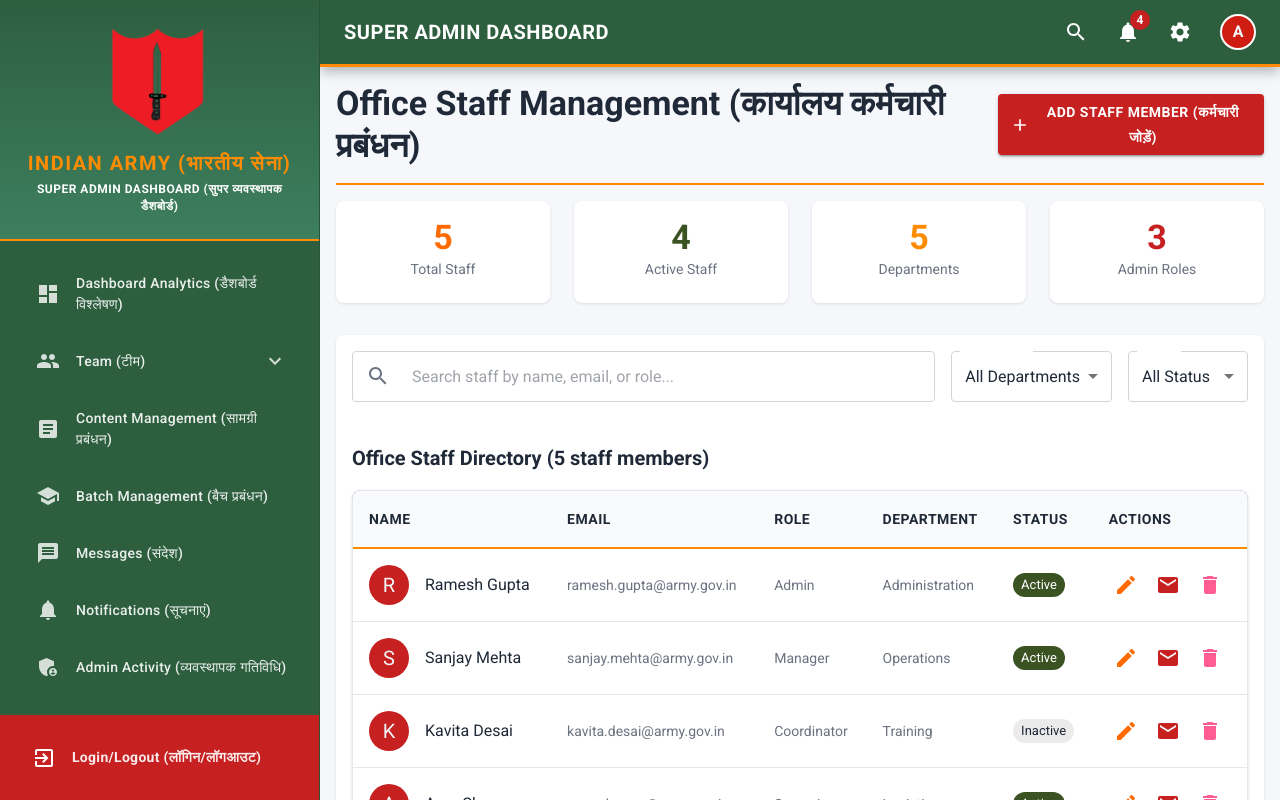
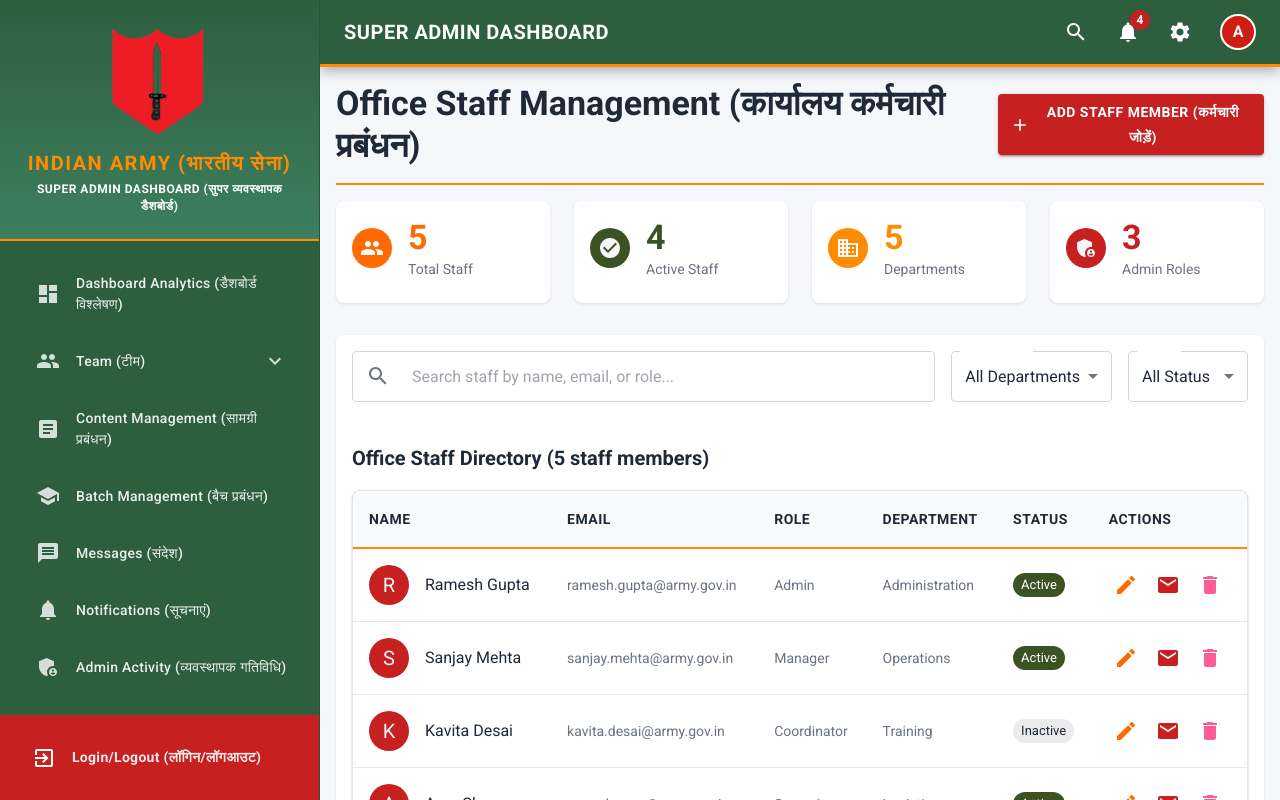
Before and after one commit to Sakshisonoli/lms-admin-dashboard, a React (Create React App) app: page /admin/team/staff in a window 1280 px wide. Shown: the top 800 px of the page. Built offline with nearby package versions, Linux system fonts and the light colour scheme; sample sign-in values are in the browser's storage.

Commit message:
made some missing changes

```diff
--- a/src/pages/Batches.js
+++ b/src/pages/Batches.js
@@ -149,8 +149,6 @@ const BatchCard = ({ batch, onEdit, onDelete }) => (
 function Batches() {
   const [openDialog, setOpenDialog] = useState(false);
   const [dialogMode, setDialogMode] = useState('create');
-  // eslint-disable-next-line no-unused-vars
-  const [selectedBatch, setSelectedBatch] = useState(null);
   const [deleteDialog, setDeleteDialog] = useState(false);
   const [batchToDelete, setBatchToDelete] = useState(null);
   const [searchTerm, setSearchTerm] = useState('');
@@ -224,7 +222,6 @@ function Batches() {
 
   const handleOpenEdit = (batch) => {
     setDialogMode('edit');
-    setSelectedBatch(batch);
     setFormData({
       name: batch.name,
       status: batch.status,
@@ -238,7 +235,6 @@ function Batches() {
 
   const handleCloseDialog = () => {
     setOpenDialog(false);
-    setSelectedBatch(null);
   };
 
   const handleSubmit = () => {
--- a/src/pages/Content.js
+++ b/src/pages/Content.js
@@ -54,7 +54,6 @@ function Content() {
   const [filterBatch, setFilterBatch] = useState('all');
   const [openUploadDialog, setOpenUploadDialog] = useState(false);
   const [openViewDialog, setOpenViewDialog] = useState(false);
-  // eslint-disable-next-line no-unused-vars
   const [selectedContent, setSelectedContent] = useState(null);
   const [deleteDialog, setDeleteDialog] = useState(false);
   const [contentToDelete, setContentToDelete] = useState(null);
@@ -68,8 +67,6 @@ function Content() {
     file: null,
   });
   const [editMode, setEditMode] = useState(false);
-  // eslint-disable-next-line no-unused-vars
-  const [editingContent, setEditingContent] = useState(null);
 
   const allContentData = [
     {
@@ -176,7 +173,6 @@ function Content() {
 
   const handleOpenUpload = () => {
     setEditMode(false);
-    setEditingContent(null);
     setFormData({
       title: '',
       type: 'Document',
@@ -189,7 +185,6 @@ function Content() {
 
   const handleOpenEdit = (content) => {
     setEditMode(true);
-    setEditingContent(content);
     setFormData({
       title: content.title,
       type: 'Document',
--- a/src/pages/Notifications.js
+++ b/src/pages/Notifications.js
@@ -38,7 +38,6 @@ function Notifications() {
   const { userContext } = useUser();
   const [openDialog, setOpenDialog] = useState(false);
   const [dialogMode, setDialogMode] = useState('create');
-  const [selectedNotification, setSelectedNotification] = useState(null);
   const [deleteDialog, setDeleteDialog] = useState(false);
   const [notificationToDelete, setNotificationToDelete] = useState(null);
   const [searchTerm, setSearchTerm] = useState('');
@@ -114,7 +113,6 @@ function Notifications() {
 
   const handleOpenCreate = () => {
     setDialogMode('create');
-    setSelectedNotification(null);
     setNewNotification({
       title: '',
       message: '',
@@ -127,7 +125,6 @@ function Notifications() {
 
   const handleOpenEdit = (notification) => {
     setDialogMode('edit');
-    setSelectedNotification(notification);
     setNewNotification({
       title: notification.title,
       message: notification.message,
@@ -154,7 +151,6 @@ function Notifications() {
     console.log(dialogMode === 'create' ? 'Creating notification:' : 'Updating notification:', newNotification);
     alert(`Notification ${dialogMode === 'create' ? 'created' : 'updated'} successfully!`);
     setOpenDialog(false);
-    setSelectedNotification(null);
     setNewNotification({
       title: '',
       message: '',
--- a/src/pages/Staff.js
+++ b/src/pages/Staff.js
@@ -36,14 +36,16 @@ import {
   Add as AddIcon,
   Email as EmailIcon,
   Close as CloseIcon,
+  People as PeopleIcon,
+  CheckCircle as ActiveIcon,
+  Business as DepartmentIcon,
+  AdminPanelSettings as AdminIcon,
 } from '@mui/icons-material';
 
 function Staff() {
   const navigate = useNavigate();
   const [openDialog, setOpenDialog] = useState(false);
   const [dialogMode, setDialogMode] = useState('create');
-  // eslint-disable-next-line no-unused-vars
-  const [selectedStaff, setSelectedStaff] = useState(null);
   const [deleteDialog, setDeleteDialog] = useState(false);
   const [staffToDelete, setStaffToDelete] = useState(null);
   const [searchTerm, setSearchTerm] = useState('');
@@ -98,7 +100,6 @@ function Staff() {
 
   const handleOpenEdit = (staff) => {
     setDialogMode('edit');
-    setSelectedStaff(staff);
     setFormData({
       name: staff.name,
       email: staff.email,
@@ -113,7 +114,6 @@ function Staff() {
 
   const handleCloseDialog = () => {
     setOpenDialog(false);
-    setSelectedStaff(null);
   };
 
   const handleSubmit = () => {
@@ -161,49 +161,77 @@ function Staff() {
       <Grid container spacing={3} sx={{ mb: 4 }}>
         <Grid item xs={12} sm={6} md={3}>
           <Card>
-            <CardContent sx={{ textAlign: 'center' }}>
+            <CardContent>
+              <Box sx={{ display: 'flex', alignItems: 'center' }}>
+                <Avatar sx={{ backgroundColor: '#FF6B00', mr: 2 }}>
+                  <PeopleIcon />
+                </Avatar>
+                <Box>
                   <Typography variant="h4" sx={{ color: '#FF6B00', fontWeight: 'bold' }}>
                     {officeStaff.length}
                   </Typography>
                   <Typography variant="body2" sx={{ color: '#6b7280' }}>
                     Total Staff
                   </Typography>
+                </Box>
+              </Box>
             </CardContent>
           </Card>
         </Grid>
         <Grid item xs={12} sm={6} md={3}>
           <Card>
-            <CardContent sx={{ textAlign: 'center' }}>
+            <CardContent>
+              <Box sx={{ display: 'flex', alignItems: 'center' }}>
+                <Avatar sx={{ backgroundColor: '#3B5323', mr: 2 }}>
+                  <ActiveIcon />
+                </Avatar>
+                <Box>
                   <Typography variant="h4" sx={{ color: '#3B5323', fontWeight: 'bold' }}>
                     {officeStaff.filter(s => s.status === 'Active').length}
                   </Typography>
                   <Typography variant="body2" sx={{ color: '#6b7280' }}>
                     Active Staff
                   </Typography>
+                </Box>
+              </Box>
             </CardContent>
           </Card>
         </Grid>
         <Grid item xs={12} sm={6} md={3}>
           <Card>
-            <CardContent sx={{ textAlign: 'center' }}>
+            <CardContent>
+              <Box sx={{ display: 'flex', alignItems: 'center' }}>
+                <Avatar sx={{ backgroundColor: '#FF8C00', mr: 2 }}>
+                  <DepartmentIcon />
+                </Avatar>
+                <Box>
                   <Typography variant="h4" sx={{ color: '#FF8C00', fontWeight: 'bold' }}>
                     5
                   </Typography>
                   <Typography variant="body2" sx={{ color: '#6b7280' }}>
                     Departments
                   </Typography>
+                </Box>
+              </Box>
             </CardContent>
           </Card>
         </Grid>
         <Grid item xs={12} sm={6} md={3}>
           <Card>
-            <CardContent sx={{ textAlign: 'center' }}>
+            <CardContent>
+              <Box sx={{ display: 'flex', alignItems: 'center' }}>
+                <Avatar sx={{ backgroundColor: '#c62020ff', mr: 2 }}>
+                  <AdminIcon />
+                </Avatar>
+                <Box>
                   <Typography variant="h4" sx={{ color: '#c62020ff', fontWeight: 'bold' }}>
                     3
                   </Typography>
                   <Typography variant="body2" sx={{ color: '#6b7280' }}>
                     Admin Roles
                   </Typography>
+                </Box>
+              </Box>
             </CardContent>
           </Card>
         </Grid>
--- a/src/pages/Students.js
+++ b/src/pages/Students.js
@@ -36,14 +36,15 @@ import {
   Email as EmailIcon,
   Search as SearchIcon,
   Close as CloseIcon,
+  People as PeopleIcon,
+  School as SchoolIcon,
+  Group as GroupIcon,
 } from '@mui/icons-material';
 
 function Students() {
   const navigate = useNavigate();
   const [openDialog, setOpenDialog] = useState(false);
   const [dialogMode, setDialogMode] = useState('create'); // 'create' or 'edit'
-  // eslint-disable-next-line no-unused-vars
-  const [selectedStudent, setSelectedStudent] = useState(null);
   const [deleteDialog, setDeleteDialog] = useState(false);
   const [studentToDelete, setStudentToDelete] = useState(null);
   const [filterBatch, setFilterBatch] = useState('all');
@@ -90,7 +91,6 @@ function Students() {
 
   const handleOpenEdit = (student) => {
     setDialogMode('edit');
-    setSelectedStudent(student);
     setFormData({
       name: student.name,
       email: student.email,
@@ -104,7 +104,6 @@ function Students() {
 
   const handleCloseDialog = () => {
     setOpenDialog(false);
-    setSelectedStudent(null);
   };
 
   const handleSubmit = () => {
@@ -177,13 +176,20 @@ function Students() {
       <Grid container spacing={{ xs: 2, sm: 3 }} sx={{ mb: { xs: 3, sm: 4 } }}>
         <Grid item xs={12} sm={6} md={3}>
           <Card>
-            <CardContent sx={{ textAlign: 'center' }}>
+            <CardContent>
+              <Box sx={{ display: 'flex', alignItems: 'center' }}>
+                <Avatar sx={{ backgroundColor: '#FF6B00', mr: 2 }}>
+                  <PeopleIcon />
+                </Avatar>
+                <Box>
                   <Typography variant="h4" sx={{ color: '#FF6B00', fontWeight: 'bold' }}>
                     {students.length}
                   </Typography>
                   <Typography variant="body2" sx={{ color: '#6b7280' }}>
                     Total Students
                   </Typography>
+                </Box>
+              </Box>
             </CardContent>
           </Card>
         </Grid>
@@ -192,13 +198,20 @@ function Students() {
             onClick={() => setFilterBatch('Commando')}
             sx={{ cursor: 'pointer', '&:hover': { borderColor: '#3B5323', border: '1px solid' } }}
           >
-            <CardContent sx={{ textAlign: 'center' }}>
+            <CardContent>
+              <Box sx={{ display: 'flex', alignItems: 'center' }}>
+                <Avatar sx={{ backgroundColor: '#3B5323', mr: 2 }}>
+                  <SchoolIcon />
+                </Avatar>
+                <Box>
                   <Typography variant="h4" sx={{ color: '#3B5323', fontWeight: 'bold' }}>
                     {batchStats['Commando']}
                   </Typography>
                   <Typography variant="body2" sx={{ color: '#6b7280' }}>
                     Commando Students
                   </Typography>
+                </Box>
+              </Box>
             </CardContent>
           </Card>
         </Grid>
@@ -207,13 +220,20 @@ function Students() {
             onClick={() => setFilterBatch('Platoon Commander')}
             sx={{ cursor: 'pointer', '&:hover': { borderColor: '#FF8C00', border: '1px solid' } }}
           >
-            <CardContent sx={{ textAlign: 'center' }}>
+            <CardContent>
+              <Box sx={{ display: 'flex', alignItems: 'center' }}>
+                <Avatar sx={{ backgroundColor: '#FF8C00', mr: 2 }}>
+                  <GroupIcon />
+                </Avatar>
+                <Box>
                   <Typography variant="h4" sx={{ color: '#FF8C00', fontWeight: 'bold' }}>
                     {batchStats['Platoon Commander']}
                   </Typography>
                   <Typography variant="body2" sx={{ color: '#6b7280' }}>
                     Platoon Commander Students
                   </Typography>
+                </Box>
+              </Box>
             </CardContent>
           </Card>
         </Grid>
--- a/src/pages/Teachers.js
+++ b/src/pages/Teachers.js
@@ -36,14 +36,16 @@ import {
   Email as EmailIcon,
   Close as CloseIcon,
   Search as SearchIcon,
+  School as SchoolIcon,
+  CheckCircle as CheckCircleIcon,
+  MenuBook as MenuBookIcon,
+  TrendingUp as TrendingUpIcon,
 } from '@mui/icons-material';
 
 function Teachers() {
   const navigate = useNavigate();
   const [openDialog, setOpenDialog] = useState(false);
   const [dialogMode, setDialogMode] = useState('create');
-  // eslint-disable-next-line no-unused-vars
-  const [selectedTeacher, setSelectedTeacher] = useState(null);
   const [deleteDialog, setDeleteDialog] = useState(false);
   const [teacherToDelete, setTeacherToDelete] = useState(null);
   const [filterBatch, setFilterBatch] = useState('all');
@@ -89,7 +91,6 @@ function Teachers() {
 
   const handleOpenEdit = (teacher) => {
     setDialogMode('edit');
-    setSelectedTeacher(teacher);
     setFormData({
       name: teacher.name,
       email: teacher.email,
@@ -104,7 +105,6 @@ function Teachers() {
 
   const handleCloseDialog = () => {
     setOpenDialog(false);
-    setSelectedTeacher(null);
   };
 
   const handleSubmit = () => {
@@ -161,49 +161,77 @@ function Teachers() {
       <Grid container spacing={3} sx={{ mb: 4 }}>
         <Grid item xs={12} sm={6} md={3}>
           <Card>
-            <CardContent sx={{ textAlign: 'center' }}>
+            <CardContent>
+              <Box sx={{ display: 'flex', alignItems: 'center' }}>
+                <Avatar sx={{ backgroundColor: '#FF6B00', mr: 2 }}>
+                  <SchoolIcon />
+                </Avatar>
+                <Box>
                   <Typography variant="h4" sx={{ color: '#FF6B00', fontWeight: 'bold' }}>
                     {teachers.length}
                   </Typography>
                   <Typography variant="body2" sx={{ color: '#6b7280' }}>
                     Total Teachers
                   </Typography>
+                </Box>
+              </Box>
             </CardContent>
           </Card>
         </Grid>
         <Grid item xs={12} sm={6} md={3}>
           <Card>
-            <CardContent sx={{ textAlign: 'center' }}>
+            <CardContent>
+              <Box sx={{ display: 'flex', alignItems: 'center' }}>
+                <Avatar sx={{ backgroundColor: '#3B5323', mr: 2 }}>
+                  <CheckCircleIcon />
+                </Avatar>
+                <Box>
                   <Typography variant="h4" sx={{ color: '#3B5323', fontWeight: 'bold' }}>
                     {teachers.filter(t => t.status === 'Active').length}
                   </Typography>
                   <Typography variant="body2" sx={{ color: '#6b7280' }}>
                     Active Teachers
                   </Typography>
+                </Box>
+              </Box>
             </CardContent>
           </Card>
         </Grid>
         <Grid item xs={12} sm={6} md={3}>
           <Card>
-            <CardContent sx={{ textAlign: 'center' }}>
+            <CardContent>
+              <Box sx={{ display: 'flex', alignItems: 'center' }}>
+                <Avatar sx={{ backgroundColor: '#FF8C00', mr: 2 }}>
+                  <MenuBookIcon />
+                </Avatar>
+                <Box>
                   <Typography variant="h4" sx={{ color: '#FF8C00', fontWeight: 'bold' }}>
                     6
                   </Typography>
                   <Typography variant="body2" sx={{ color: '#6b7280' }}>
                     Subjects
                   </Typography>
+                </Box>
+              </Box>
             </CardContent>
           </Card>
         </Grid>
         <Grid item xs={12} sm={6} md={3}>
           <Card>
-            <CardContent sx={{ textAlign: 'center' }}>
+            <CardContent>
+              <Box sx={{ display: 'flex', alignItems: 'center' }}>
+                <Avatar sx={{ backgroundColor: '#c62020ff', mr: 2 }}>
+                  <TrendingUpIcon />
+                </Avatar>
+                <Box>
                   <Typography variant="h4" sx={{ color: '#c62020ff', fontWeight: 'bold' }}>
                     9.5
                   </Typography>
                   <Typography variant="body2" sx={{ color: '#6b7280' }}>
                     Avg Experience
                   </Typography>
+                </Box>
+              </Box>
             </CardContent>
           </Card>
         </Grid>
```
Lines whose indentation alone changed are shown as unchanged.
